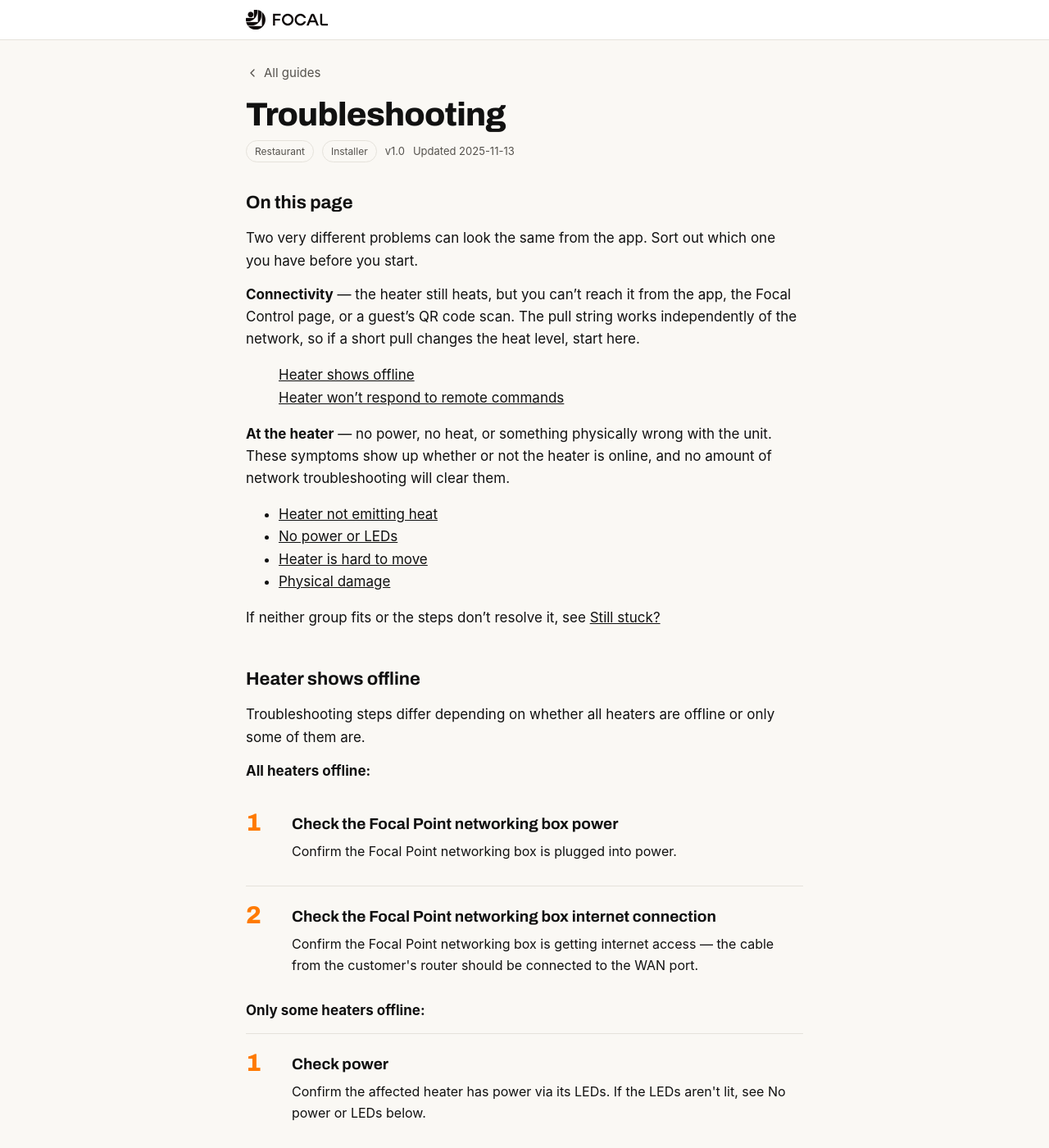
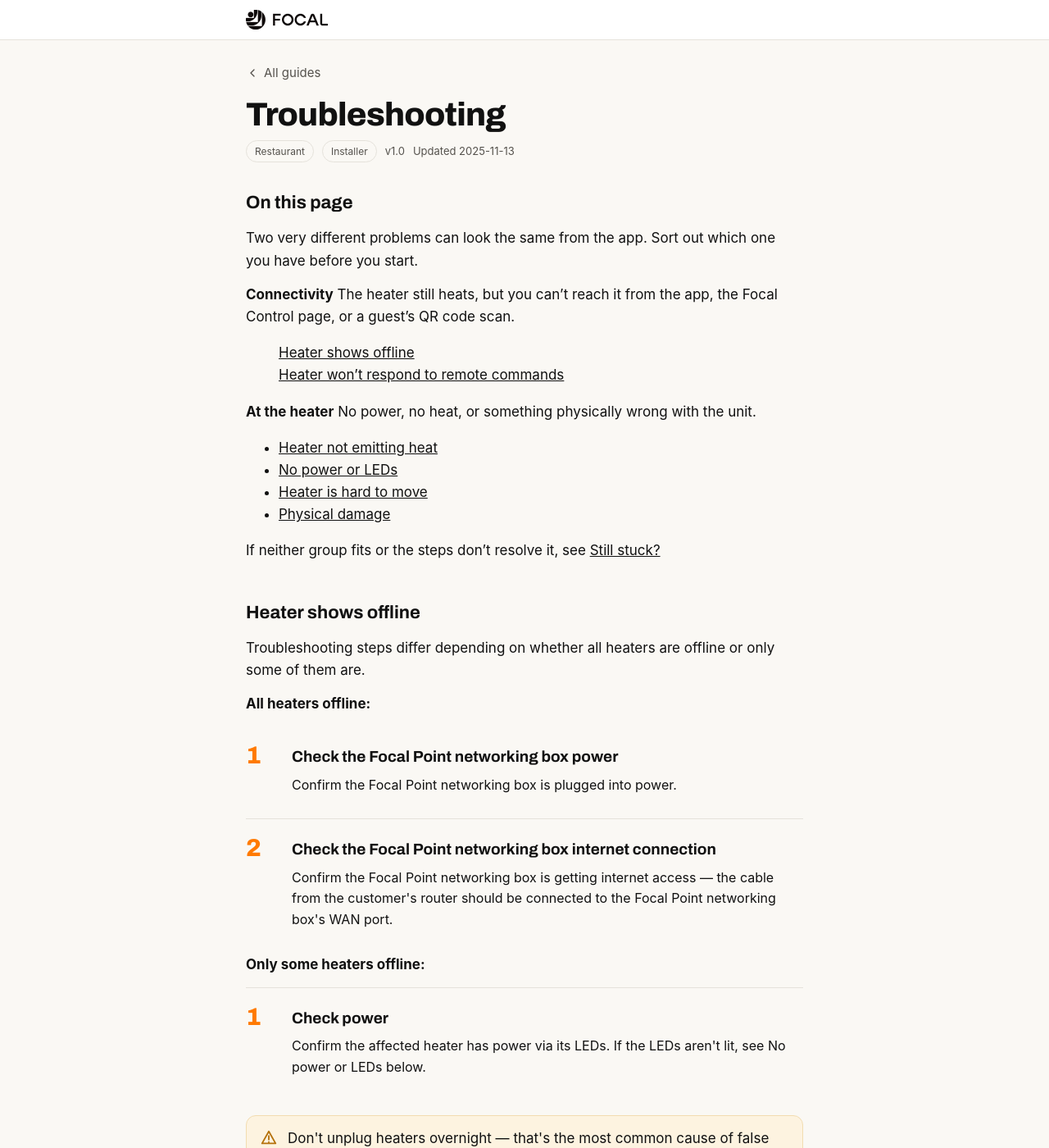
Before and after one commit to BeamT/external-docs, a Jekyll site: the page built from _guides/troubleshooting.md, in a window 1280 px wide and 1400 px high. Shown: the whole window at 82% size. Built offline with Jekyll 4.4.1, drawn with Linux system fonts in a browser that asks for light colours; some web fonts are replaced; some of the changed text lies outside the part shown.

Commit message:
Update troubleshooting.md

```diff
--- a/_guides/troubleshooting.md
+++ b/_guides/troubleshooting.md
@@ -12,12 +12,14 @@ updated: "2025-11-13"
 
 Two very different problems can look the same from the app. Sort out which one you have before you start.
 
-**Connectivity** — the heater still heats, but you can't reach it from the app, the Focal Control page, or a guest's QR code scan. The pull string works independently of the network, so if a short pull changes the heat level, start here.
+**Connectivity**
+The heater still heats, but you can't reach it from the app, the Focal Control page, or a guest's QR code scan.
 
 - [Heater shows offline](#heater-shows-offline)
 - [Heater won't respond to remote commands](#heater-wont-respond-remotely)
 
-**At the heater** — no power, no heat, or something physically wrong with the unit. These symptoms show up whether or not the heater is online, and no amount of network troubleshooting will clear them.
+**At the heater**
+No power, no heat, or something physically wrong with the unit.
 
 - [Heater not emitting heat](#heater-not-emitting-heat)
 - [No power or LEDs](#no-power-or-leds)
@@ -34,7 +36,7 @@ Troubleshooting steps differ depending on whether all heaters are offline or onl
 
 {% include step.html number="1" title="Check the Focal Point networking box power" body="Confirm the Focal Point networking box is plugged into power." %}
 
-{% include step.html number="2" title="Check the Focal Point networking box internet connection" body="Confirm the Focal Point networking box is getting internet access — the cable from the customer's router should be connected to the WAN port." %}
+{% include step.html number="2" title="Check the Focal Point networking box internet connection" body="Confirm the Focal Point networking box is getting internet access — the cable from the customer's router should be connected to the Focal Point networking box's WAN port." %}
 
 **Only some heaters offline:**
 
@@ -56,15 +58,15 @@ If the heater is online and in Manual Mode but still ignores remote commands, co
 
 ## Heater not emitting heat
 
-{% include step.html number="1" title="Confirm the heater has power" body="Check that the heater's LEDs are lit. No LEDs means no power, and no amount of control troubleshooting will help until that's fixed." %}
+{% include step.html number="1" title="Confirm the heater has power" body="Check that the heater's LEDs are lit. No LEDs means no power, and no power means no heat." %}
 
 {% include step.html number="2" title="If the LEDs aren't lit" body="The heater isn't getting power. Go to No power or LEDs below and work through those steps before coming back here." %}
 
-{% include step.html number="3" title="Try a short pull on the pull string" body="With power confirmed, give the pull string a short pull to adjust the heat level. This works whether or not the heater is online. If the heat changes, the heating side is working and you're looking at a connectivity problem instead." %}
+{% include step.html number="3" title="Try a short pull on the pull string" body="With power confirmed, give the pull string a short pull to adjust the heat level. If the heat changes, heating is working." %}
 
 {% include step.html number="4" title="Rule out Schedule Mode" body="If the lights flash green on a pull, the heater is in Schedule Mode outside its scheduled hours. It won't heat until the schedule is active or you switch to Manual Mode." %}
 
-If the heater has power, is fully seated, and is in Manual Mode but still produces no heat, contact Focal.
+If the heater still produces no heat, contact Focal.
 
 ## No power or LEDs
 
```
